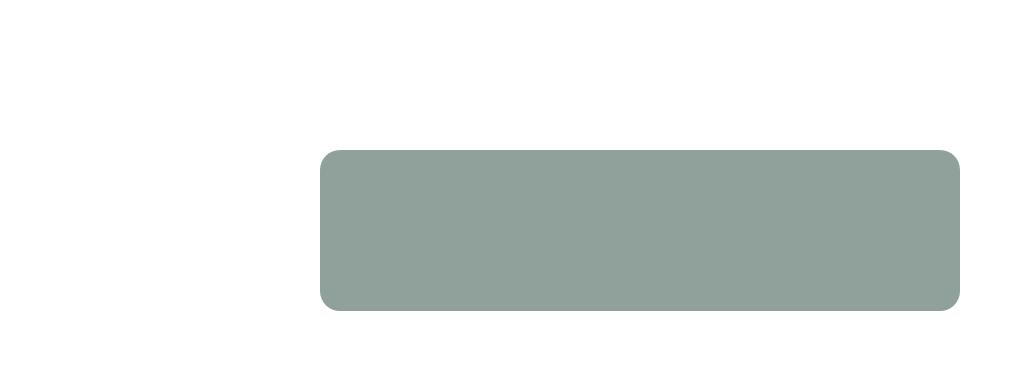
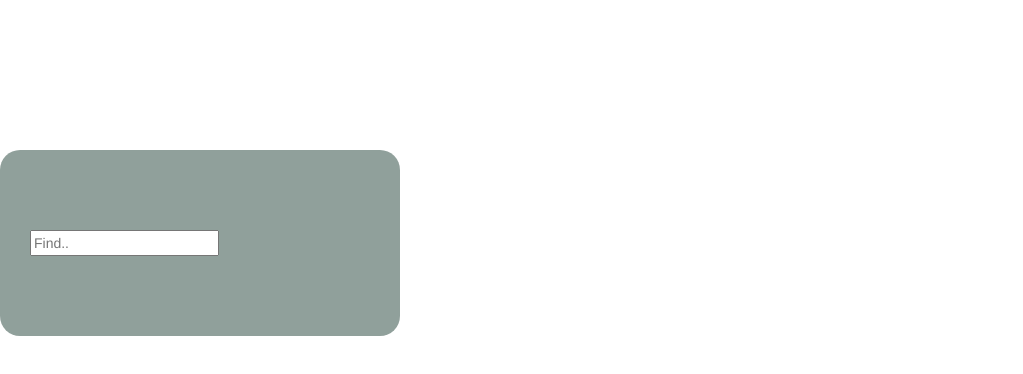
Before and after one commit to ChaosPredictor/06-Twitchtv, a plain HTML site: page index.html in a window 1280 px wide. Shown: the whole page, without its empty margins (0-1023 px from the left). Drawn offline with nearby package versions, Linux system fonts and the light colour scheme.

Commit message:
html - add main menu

```diff
--- a/index.html
+++ b/index.html
@@ -17,8 +17,11 @@
 		<script src="js/main.js"></script>
 	</head>
 	<body>
-		<div class="col-md-6 col-md-offset-3 main-div">
+		<div class="col-md-3 main-div">
 			<div class="col-md-12 top-part">
+				<input name="search" id="autocomplete" type="text", placeholder="Find.."></input>
+				<div id="container">
+				</div>
 			</div>
 		</div>
 	</body>
```
Also changed, not shown: 1 other file.
